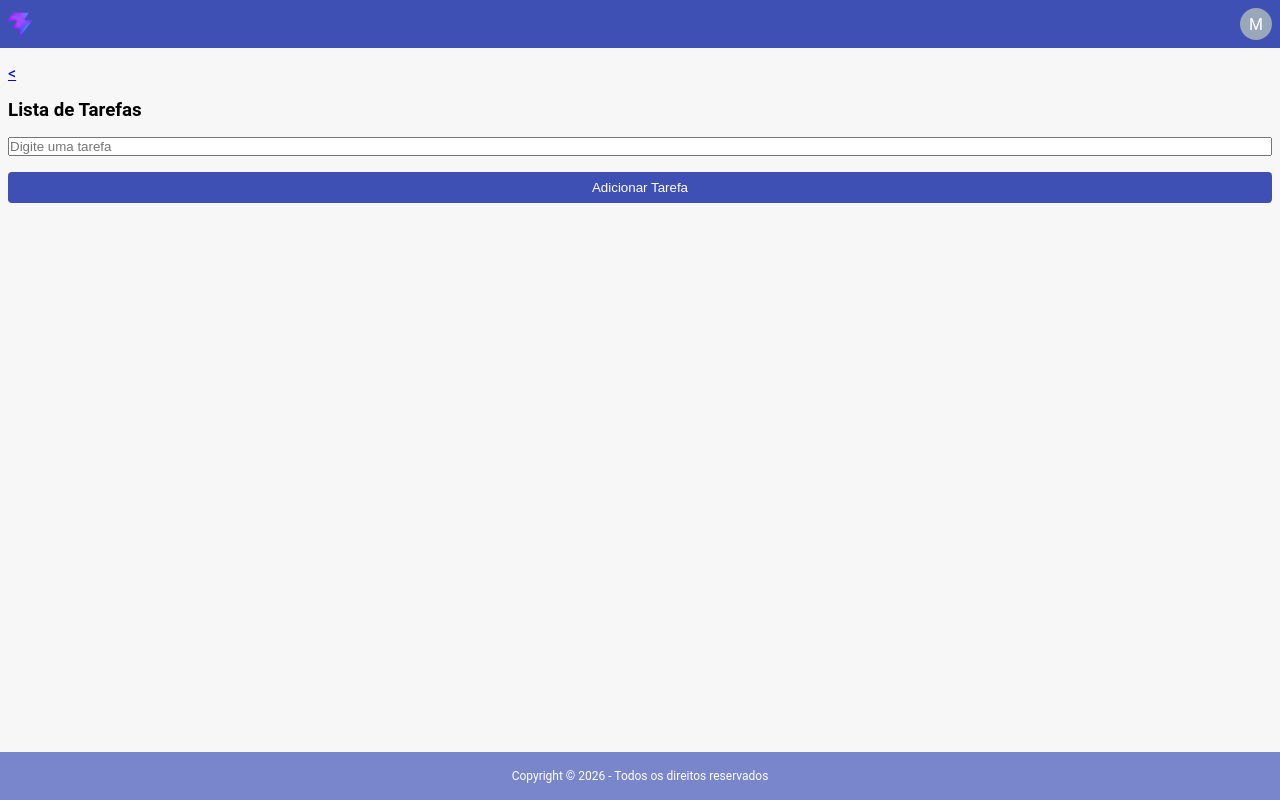
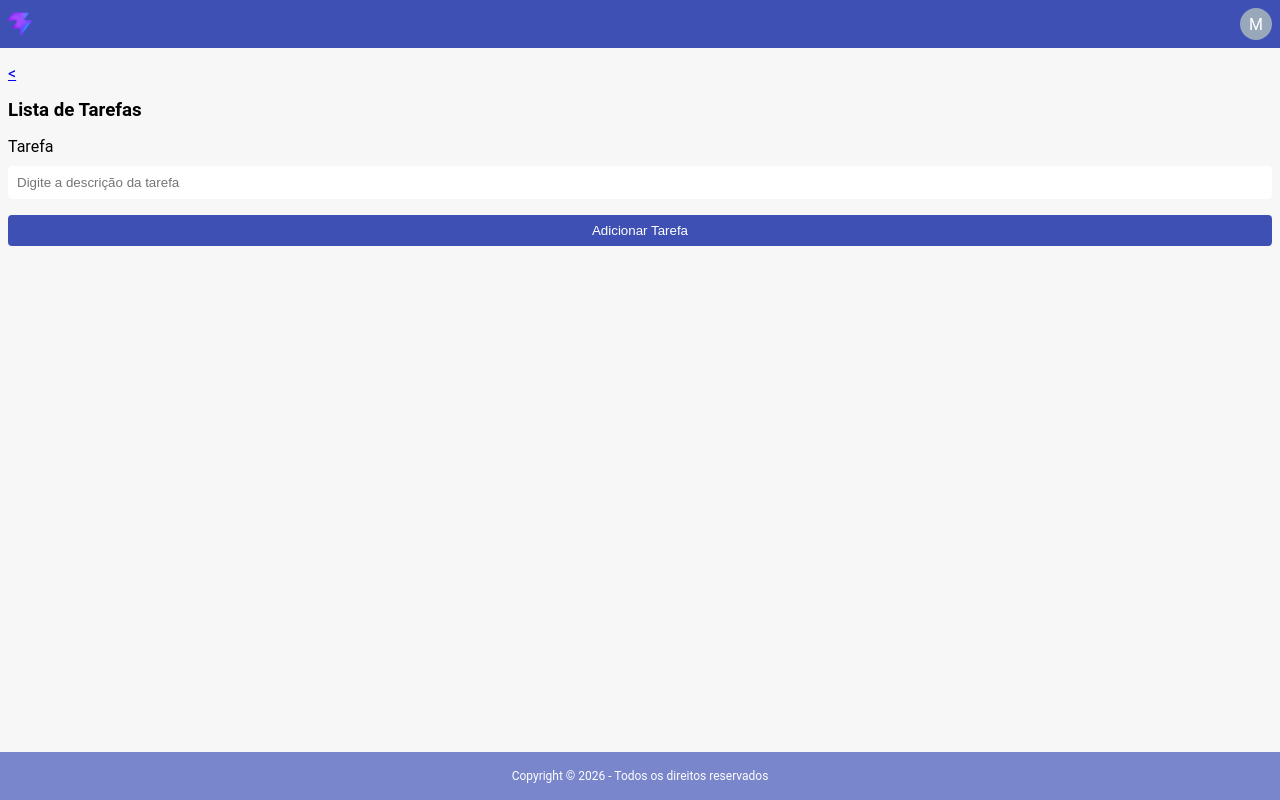
Before and after one commit to nami-om/programacao-de-aplicativos, a React (Vite) app in the folder aulas-aplicativo-pwa/: page /lista-tarefas in a window 1280 px wide. Built offline with nearby package versions, Linux system fonts and the light colour scheme.

Commit message:
aula 20-10

```diff
--- a/aulas-aplicativo-pwa/src/Roteador.jsx
+++ b/aulas-aplicativo-pwa/src/Roteador.jsx
@@ -3,6 +3,7 @@ import PaginaInicial from "./paginas/PaginaInicial/PaginaInicial";
 import { createBrowserRouter, RouterProvider } from "react-router-dom";
 import PaginaListaProdutos from "./paginas/PaginaListaProdutos/PaginaListaProdutos";
 import PaginaListaTarefas from "./paginas/PaginaListaTarefas/PaginaListaTarefas";
+
 
 const roteador = createBrowserRouter([
   {
--- /dev/null
+++ b/aulas-aplicativo-pwa/src/componentes/CampoCustomizado/CampoCustomizado.css
@@ -0,0 +1,11 @@
+.CampoCustomizado_root {
+  display: flex;
+  flex-direction: column;
+}
+
+.CampoCustomizado_input {
+  margin-top: 10px;
+  padding: 8px;
+  border: 1px solid #ffff;
+  border-radius: 4px;
+}
--- /dev/null
+++ b/aulas-aplicativo-pwa/src/componentes/CampoCustomizado/CampoCustomizado.jsx
@@ -0,0 +1,12 @@
+import "./CampoCustomizado.css";
+
+function CampoCustomizado(props) {
+  return (
+    <div className="CampoCustomizado_root">
+      <span>{props.label}</span>
+      <input {...props} className="CampoCustomizado_input" />
+    </div>
+  );
+}
+
+export default CampoCustomizado;
--- a/aulas-aplicativo-pwa/src/paginas/PaginaListaTarefas/PaginaListaTarefas.jsx
+++ b/aulas-aplicativo-pwa/src/paginas/PaginaListaTarefas/PaginaListaTarefas.jsx
@@ -1,25 +1,35 @@
 import { useState } from "react";
 import BotaoCustomizado from "../../componentes/BotaoCustomizado/BotaoCustomizado";
 import Principal from "../../componentes/Principal/Principal";
+import CampoCustomizado from "../../componentes/CampoCustomizado/CampoCustomizado";
 
 function PaginaListaTarefas() {
   const [descricaoTarefa, setDescricaoTarefa] = useState("");
+  const [tarefas, setTarefas] = useState([]);
 
-  const adicionarTarefa = () => {};
+  const adicionarTarefa = () => {
+    tarefas.push(descricaoTarefa);
+    setTarefas({ ...tarefas });
+  };
 
   return (
     <Principal titulo="Lista de Tarefas" returnTo="/">
-      <input
+      <CampoCustomizado
+        label="Tarefa"
         type="text"
-        placeholder="Digite uma tarefa"
+        placeholder="Digite a descrição da tarefa"
         value={descricaoTarefa}
-        onChange={(evento) => {
-          setDescricaoTarefa(evento.target.value);
-        }}
+        onChange={(e) => setDescricaoTarefa(e.target.value)}
+        onBlur={() => console.log("Campo perdeu o foco")}
       />
+
       <BotaoCustomizado tipo="primario" aoClicar={adicionarTarefa}>
         Adicionar Tarefa
       </BotaoCustomizado>
+
+      {tarefas.map((item) => {
+        return <li>{item}</li>;
+      })}
     </Principal>
   );
 }
```
